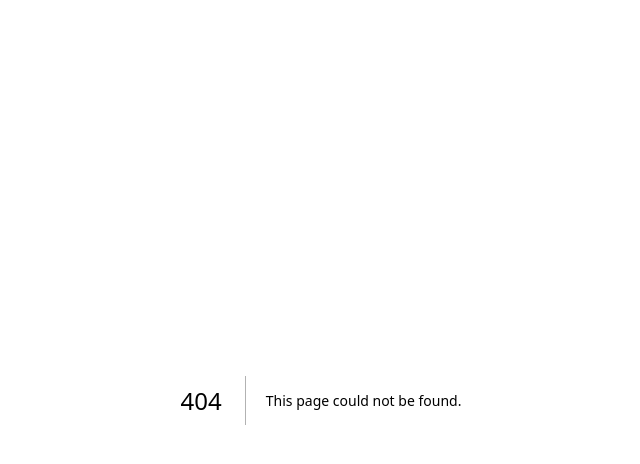
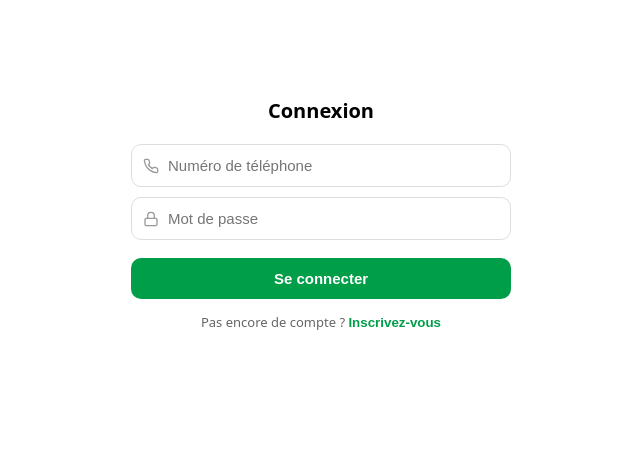
Before and after one commit to malikkonseiga653-star/Kuran-app, a Next.js app: page /compte in a window 1280 px wide. Before the commit this address had no page. Shown: the top 464 px of the page, without its empty margins (319-959 px from the left). Built offline with nearby package versions, Linux system fonts and the light colour scheme; no server answers.

Commit message:
Create page.js

```diff
--- /dev/null
+++ b/app/compte/page.js
@@ -0,0 +1,134 @@
+"use client";
+
+import { useState, useEffect } from "react";
+import { Phone, Lock, CheckCircle2, AlertCircle } from "lucide-react";
+import { supabase } from "../../lib/supabase";
+
+const COULEURS = { vert: "#009E49", rouge: "#EF3340" };
+
+function telephoneVersEmail(telephone) {
+  return `${telephone.replace(/\D/g, "")}@kuran-app.local`;
+}
+
+export default function PageClient() {
+  const [session, setSession] = useState(undefined);
+  const [mode, setMode] = useState("connexion");
+  const [telephone, setTelephone] = useState("");
+  const [motDePasse, setMotDePasse] = useState("");
+  const [erreur, setErreur] = useState("");
+  const [chargement, setChargement] = useState(false);
+
+  useEffect(() => {
+    supabase.auth.getSession().then(({ data }) => setSession(data.session));
+    const { data: ecouteur } = supabase.auth.onAuthStateChange((_e, s) => setSession(s));
+    return () => ecouteur.subscription.unsubscribe();
+  }, []);
+
+  const validerTelephone = (t) => /^(\+226)?[0-9]{8}$/.test(t.trim());
+
+  const inscrire = async () => {
+    setErreur("");
+    if (!validerTelephone(telephone)) {
+      setErreur("Numéro invalide (8 chiffres attendus).");
+      return;
+    }
+    if (motDePasse.length < 6) {
+      setErreur("Mot de passe trop court (6 caractères minimum).");
+      return;
+    }
+    setChargement(true);
+    const email = telephoneVersEmail(telephone);
+    const { data, error } = await supabase.auth.signUp({ email, password: motDePasse });
+    if (error) {
+      setErreur(error.message.includes("already registered") ? "Ce numéro a déjà un compte." : "Erreur lors de l'inscription.");
+      setChargement(false);
+      return;
+    }
+    await supabase.from("clients").insert({ auth_user_id: data.user.id, telephone: telephone.trim() });
+    setChargement(false);
+  };
+
+  const seConnecter = async () => {
+    setErreur("");
+    setChargement(true);
+    const email = telephoneVersEmail(telephone);
+    const { error } = await supabase.auth.signInWithPassword({ email, password: motDePasse });
+    if (error) setErreur("Numéro ou mot de passe incorrect.");
+    setChargement(false);
+  };
+
+  if (session === undefined) return <p style={{ textAlign: "center", padding: 40, color: "#999" }}>Chargement...</p>;
+
+  if (session) {
+    return (
+      <div style={{ maxWidth: 420, margin: "60px auto", padding: 24, textAlign: "center", fontFamily: "system-ui, sans-serif" }}>
+        <CheckCircle2 size={32} color={COULEURS.vert} />
+        <p style={{ marginTop: 10, fontSize: 15 }}>Vous êtes connecté.</p>
+        <button
+          onClick={() => supabase.auth.signOut()}
+          style={{ marginTop: 16, background: "#eee", border: "none", borderRadius: 10, padding: "10px 18px", cursor: "pointer" }}
+        >
+          Se déconnecter
+        </button>
+      </div>
+    );
+  }
+
+  return (
+    <div style={{ maxWidth: 380, margin: "60px auto", padding: 24, fontFamily: "system-ui, sans-serif" }}>
+      <h1 style={{ fontSize: 20, fontWeight: 700, textAlign: "center", marginBottom: 20 }}>
+        {mode === "connexion" ? "Connexion" : "Créer un compte"}
+      </h1>
+
+      <div style={{ position: "relative", marginBottom: 10 }}>
+        <Phone size={16} style={{ position: "absolute", left: 12, top: 14, color: "#999" }} />
+        <input
+          type="tel"
+          value={telephone}
+          onChange={(e) => setTelephone(e.target.value)}
+          placeholder="Numéro de téléphone"
+          style={{ width: "100%", padding: "12px 12px 12px 36px", borderRadius: 10, border: "1.5px solid #ddd", fontSize: 15, boxSizing: "border-box" }}
+        />
+      </div>
+
+      <div style={{ position: "relative", marginBottom: 10 }}>
+        <Lock size={16} style={{ position: "absolute", left: 12, top: 14, color: "#999" }} />
+        <input
+          type="password"
+          value={motDePasse}
+          onChange={(e) => setMotDePasse(e.target.value)}
+          placeholder="Mot de passe"
+          onKeyDown={(e) => e.key === "Enter" && (mode === "connexion" ? seConnecter() : inscrire())}
+          style={{ width: "100%", padding: "12px 12px 12px 36px", borderRadius: 10, border: "1.5px solid #ddd", fontSize: 15, boxSizing: "border-box" }}
+        />
+      </div>
+
+      {erreur && (
+        <p style={{ color: COULEURS.rouge, fontSize: 13, display: "flex", alignItems: "center", gap: 6 }}>
+          <AlertCircle size={14} /> {erreur}
+        </p>
+      )}
+
+      <button
+        onClick={mode === "connexion" ? seConnecter : inscrire}
+        disabled={chargement}
+        style={{
+          width: "100%", background: COULEURS.vert, color: "white", border: "none",
+          borderRadius: 10, padding: 12, fontWeight: 600, fontSize: 15, marginTop: 8, cursor: "pointer",
+        }}
+      >
+        {chargement ? "Patientez..." : mode === "connexion" ? "Se connecter" : "Créer mon compte"}
+      </button>
+
+      <p style={{ textAlign: "center", fontSize: 13, color: "#666", marginTop: 14 }}>
+        {mode === "connexion" ? "Pas encore de compte ?" : "Déjà un compte ?"}{" "}
+        <button
+          onClick={() => { setMode(mode === "connexion" ? "inscription" : "connexion"); setErreur(""); }}
+          style={{ background: "none", border: "none", color: COULEURS.vert, fontWeight: 600, cursor: "pointer", padding: 0 }}
+        >
+          {mode === "connexion" ? "Inscrivez-vous" : "Connectez-vous"}
+        </button>
+      </p>
+    </div>
+  );
+}
```
